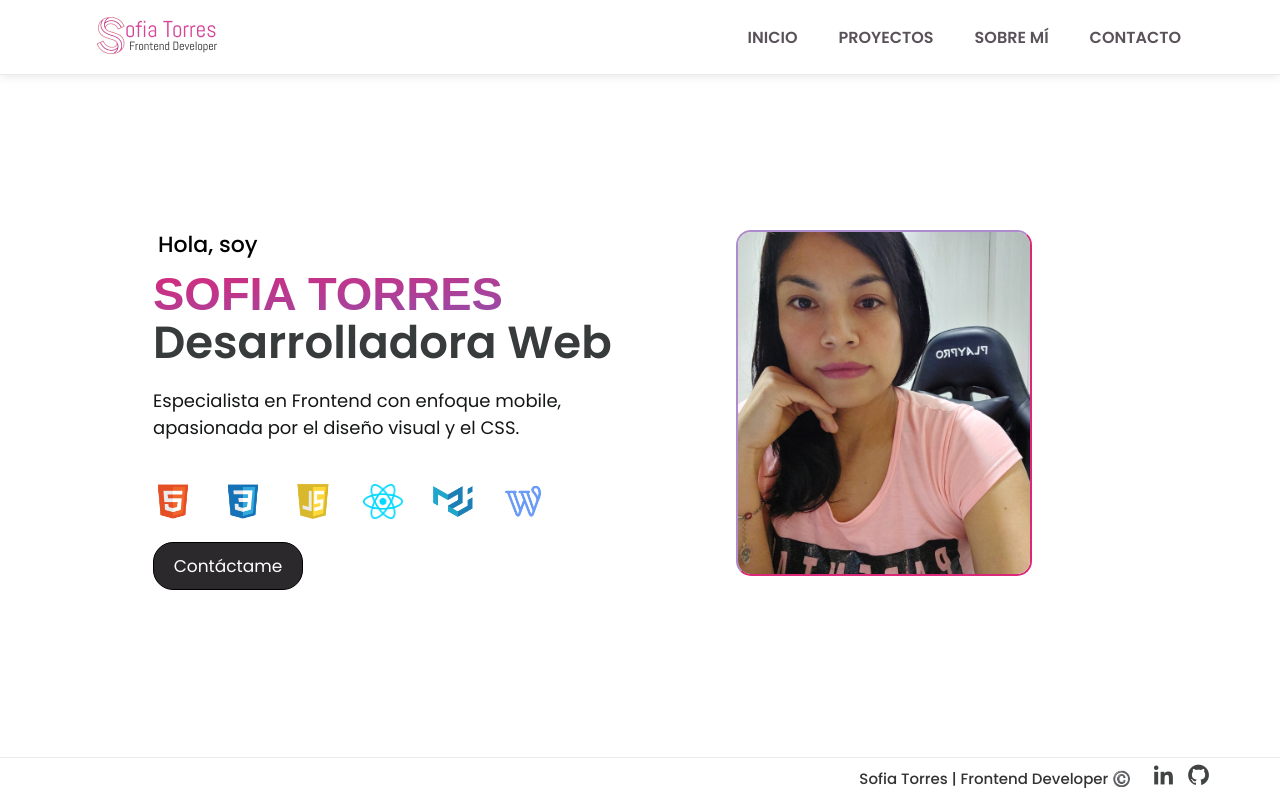
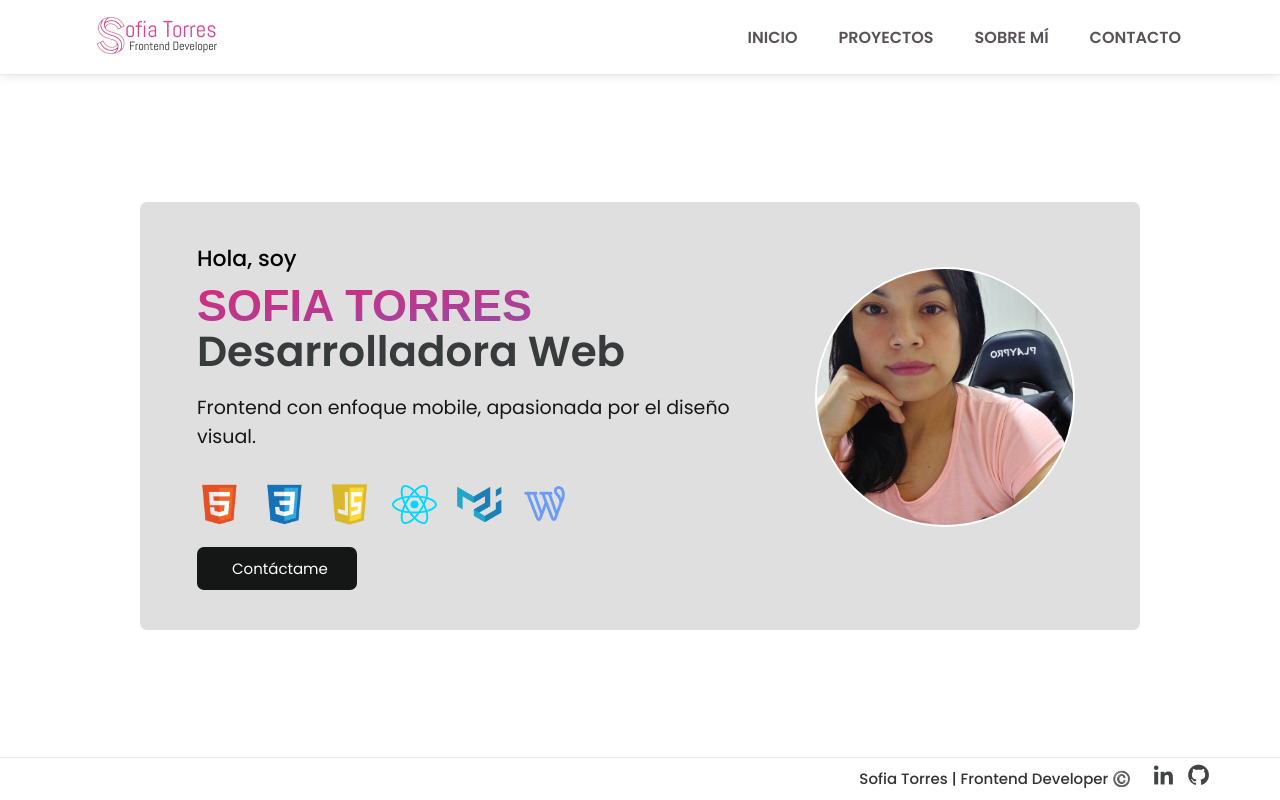
Before and after one commit to sofia-torres-v/Portfolio, a React (Vite) app: page / in a window 1280 px wide. Built offline with nearby package versions, Linux system fonts and the light colour scheme; a web font is replaced by a local one.

Commit message:
Add:using flex grow property for container in vista home

```diff
--- a/src/App.jsx
+++ b/src/App.jsx
@@ -20,7 +20,7 @@ function App() {
           <main>
 
               <section className="section">
-                    <div>
+                    <div className="container">
                         <Routes>
                             <Route path="/" element={<Home/>} />
                             <Route path="/home" element={<Home />} />
--- a/src/Pages/Home/Home.css
+++ b/src/Pages/Home/Home.css
@@ -1,52 +1,39 @@
 .home__view {
-    display: flex;
-    flex-direction: column;
-    justify-content: center;
-    align-items: center;
+    background-color: rgba(168, 168, 168, 0.374);
+    width: 100%;
+    max-width: 1000px;
+    margin: 0 auto;
+    padding: 20px;
+    border-radius: 7px;
 }
 
-.box {
+.home__content-info {
     display: flex;
-    flex-direction: column;
-    width: 80%;
     align-items: center;
     justify-content: center;
-    margin: 25px 0;
-    border-radius: 20px;
+    flex-wrap: wrap;
+    gap: 20px;
 }
 
-.box2 {
-    display: grid;
-    grid-template-columns: 1fr;
-    justify-content: center;
-}
-
-.box__image-perfil {
-    height: 350px;
-    width: 100%;
-    max-width: 300px;
-    margin: 0 auto;
-    border-radius: 15px;
-    padding: 2px;
+.column {
+    flex: 1 1 260px;
 }
 
 .image__perfil {
-    width: 100%;
-    height: 100%;
-    border-radius: 15px;
-    transition: opacity 0.1s ease;
+    width: 200px;
+    height: 200px;
+    border-radius: 50%;
+    display: block;
+    margin: 0 auto;
     object-fit: cover;
-    border-top: 2px solid #ad8bcd;
-    border-left: 2px solid #ad8bcd;
-    border-right:2px solid #db2777 ;
-    border-bottom:2px solid #db2777 ;
+    border: 2px solid #fff;
 }
 
+/* ---------efecto----------- */
 .container-hello {
     display: flex;
     flex-direction: column;
     justify-content: flex-start;
-    width: 100%;
     font-weight: 600;
 }
 
@@ -56,7 +43,7 @@
 }
 
 .span-hello {
-    font-size: 3.5rem;
+    font-size: 3.4rem;
     display: inline-block;
     overflow: hidden;
     white-space: nowrap;
@@ -90,49 +77,28 @@
     font-weight: 400;
 }
 
-.content__images {
-    display: flex;
-    align-items: center;
-    gap: 10px;
-    margin: 0px 0 20px;
-}
-
-.intro__image{
-    width: 40px;
-}
-
-.box-img-btn{
-    margin: 15px auto;
-    width: 100%;
-    flex-direction: column;
-    margin: 15px auto;
+.home__content-image {
+    padding: 30px 0;
     display: flex;
     justify-content: center;
     align-items: center;
+    gap: 6px;
+}
+.intro__image {
+    width: 42px;
 }
 
 .button-title {
-    display: inline-block;
-    background-color: #2c292c;
+    font-size: 1.5rem;
+    background-color: #151616;
+    padding: 10px 0;
     color: #fff;
-    padding: 10px;
-    border-radius: 20px;
-    outline: none;
-    border: none;
-    font-size: 1.4rem;
-    width: 140px;
-    margin: 12px auto;
+    border-radius: 7px;
+    width: 160px;
+    display: block;
+    margin: 0 auto 10px;
+    text-decoration: none;
     text-align: center;
-    text-decoration: none;
-    transition: background-color 0.7s, color 0.3s;
-    border: 1px solid #000;
-}
-
-.button-title:hover {
-    background-color: #ffffffdd;
-    color: #000;
-    text-decoration: none;
-    border: 1px solid #000;
 }
 
 @keyframes write {
@@ -153,73 +119,66 @@
     }
 }
 
-@media (min-width: 768px) {
-    .box{
-        padding: 25px;
+@media (min-width: 760px) {
+    .box__image-perfil {
+        flex: 0 1 199px;
     }
-    .box2 {
-        grid-template-columns: 1fr 1fr;
+
+    .home__content-image {
+        justify-content: flex-start;
+        padding: 10px 0;
+        gap: 20px;
+    }
+
+    .image__perfil {
+        position: relative;
+        bottom: -45px;
+    }
+
+    /* ---------efecto-------- */
+    .title-home {
+        font-size: 4.2rem;
+        margin-top: -12px;
     }
 
     .span-hello1 {
         font-size: 2.2rem;
-        margin-left: 5px;
     }
 
     .span-hello {
-        font-size: 4rem;
-    }
-
-    .title-home {
-        font-size: 3.8rem;
-        margin-top: -12px;
+        font-size: 4.5rem;
     }
 
     .home__text {
-        font-size: 1.8rem;
-        margin-top: 10px;
+        font-size: 1.9rem;
+    }
+
+    .intro__image {
+        width: 45px;
+    }
+
+}
+
+@media (min-width: 1020px) {
+    .box__image-perfil {
+        flex: 0 1 350px;
+    }
+
+    .image__perfil {
+        width: 260px;
+        height: 260px;
+    }
+
+    .home__view {
+        padding-left: 57px;
+    }
+
+    .home__content-image {
+        padding: 0;
     }
 
     .button-title {
-        font-size: 1.7rem;
-        width: 150px;
-        margin: 0;
-    }
-
-    .content__text {
-        font-size: 1.5rem;
-    }
-
-    .content__images{
-        gap: 10px;
-    }
-
-    .intro__image {
-        width: 40px;
-    }
-
-    .box-img-btn{
-        margin: 15px auto;
-        width: 100%;
-        flex-direction: column;
-        margin: 15px auto;
-        display: flex;
-        margin-top: -96px;
-        justify-content: center;
-        align-items: flex-start;
+       padding: 10px 35px;
+       margin: 20px 0;
     }
 }
-
-@media (min-width: 1200px){
-    .span-hello {
-        font-size: 4.7rem;
-    }
-
-    .title-home {
-        font-size: 4.5rem;
-    }
-
-    .content__images{
-        gap: 30px;
-    }
-}
--- a/src/Pages/Home/Home.jsx
+++ b/src/Pages/Home/Home.jsx
@@ -11,38 +11,32 @@ import imageWordp from "../../assets/images/wordpress1.png";
 const Home = () => {
     return (
         <section className="home__view">
-            <div className="box">
-                <div className="box2">
-                    <div className="container-hello">
+            <div className="home__content-info">
+                <div className="column container-hello">
                     <span className="span-hello1">Hola, soy</span>
                     <span className="span-hello">SOFIA TORRES</span>
                     <h1 className="title-home">Desarrolladora Web</h1>
                     <div className="home__text">
-                        Especialista en Frontend con enfoque mobile, apasionada por el diseño visual y el CSS.
+                        Frontend con enfoque mobile, apasionada
+                        por el diseño visual.
+                    </div>
+                </div>
+                <div className="column box__image-perfil">
+                    <img className="image__perfil" src={imagePerfil} alt="" />
                 </div>
             </div>
 
-                    <div className="box__image-perfil">
-                        <img
-                            className="image__perfil"
-                            src={imagePerfil}
-                            alt=""
-                        />
-                    </div>
-                </div>
-
-                <div className="box-img-btn">
-                    <div className="content__images">
-                        <img src={imageHtml} alt="" className="intro__image" />
-                        <img src={imageCss} alt="" className="intro__image" />
-                        <img src={imageJs} alt="" className="intro__image" />
-                        <img src={imageReact} alt="" className="intro__image" />
+            <div className="home__content-image">
+                <img src={imageHtml} alt="icono Html" className="intro__image" />
+                <img src={imageCss} alt="icono Css" className="intro__image" />
+                <img src={imageJs} alt="icono JavScript" className="intro__image" />
+                <img src={imageReact} alt="icono React" className="intro__image" />
                 <img src={imageMui} alt="" className="intro__image" />
                 <img src={imageWordp} alt="" className="intro__image" />
             </div>
-                    <Link to="/contact" className="button-title">Contáctame</Link>
-                </div>
-            </div>
+            <Link to="/contact" className="button-title">
+                Contáctame
+            </Link>
         </section>
     );
 };
--- a/src/Pages/Projects/Projects.css
+++ b/src/Pages/Projects/Projects.css
@@ -80,7 +80,7 @@
 @media (min-width: 850px) {
     .projects__title{
         font-size: 2.8rem;
-        padding: 50px 0 0;
+        padding: 30px 0 0;
     }
     .projects__card {
         gap: 18px;
--- a/src/index.css
+++ b/src/index.css
@@ -12,12 +12,10 @@ html {
 
 .container {
     width: 90%;
-    margin: 50px auto;
+    margin: 0 auto;
     max-width: 1200px;
 }
 
 ul {
     list-style: none;
-    padding: 0;
-    margin: 0;
 }
```
Lines whose indentation alone changed are shown as unchanged.
